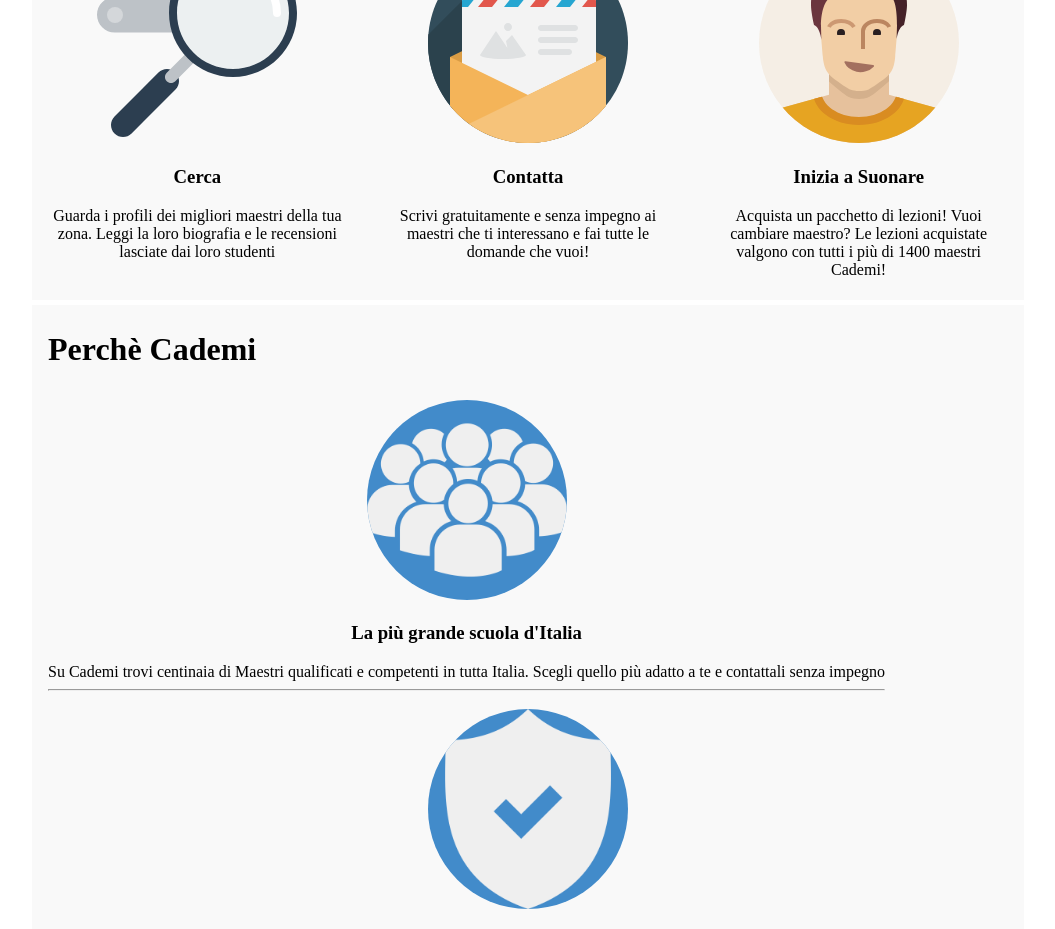
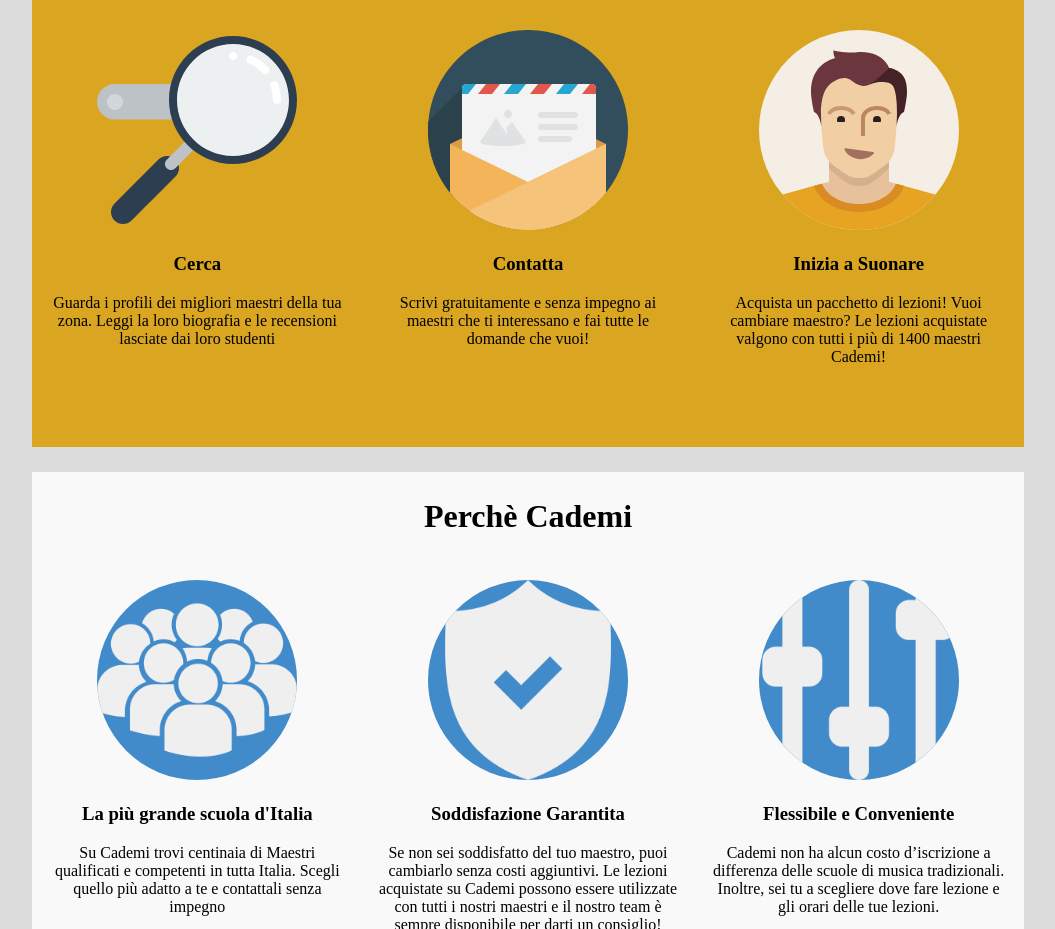
Before and after one commit to ducthang-vu/html-css-resp-wannabe-12bool, a plain HTML site: page index.html in a window 1280 px wide. Shown: the part 582-1511 px from the top of the page, without its empty margins (112-1167 px from the left). Drawn offline with Linux system fonts and the light colour scheme.

Commit message:
Completed

```diff
--- a/css/style.css
+++ b/css/style.css
@@ -40,11 +40,37 @@
 
 
 /* RESPONSIVE */
+@media all and (min-width: 1200px) {
+  body {
+    background: #DCDCDC;
+  }
+
+  hr {
+    display: none;
+  }
+
+  .container.grey:not(:last-child) {
+    background-color: #DAA520;
+  }
+
+  .row {
+    margin-left: auto;
+    margin-right: auto;
+    margin-bottom: 25px;
+  }
+
+  [class^="col-"] {
+    margin-bottom: 35px;
+  }
+}
+
+
 @media all and (min-width: 770px) and (max-width: 1199px) {
 
   body {
     background: lightblue;
   }
+
   .container {
     max-width: 900px;
   }
@@ -66,7 +92,7 @@
 @media all and (max-width: 769px) {
 
   body {
-    background: orange;
+    background: darkorange;
   }
 
   img {
@@ -90,11 +116,15 @@
 
   #lezioni p {
     padding-bottom: 10px;
-    border-bottom: 3px solid darkorange;
+    border-bottom: 3px solid orange;
   }
 
   #steps p:not(.last) {
     padding-bottom: 10px;
-    border-bottom: 3px solid black;
+    border-bottom: 3px solid darkorange;
+  }
+
+  hr {
+    color: darkorange;
   }
 }
--- a/index.html
+++ b/index.html
@@ -49,23 +49,24 @@
 
     <div id="why" class="container grey">
       <div class="row">
-        <h1 class="col-md-12">Perchè Cademi</h1>
-        <div class="col-md-12">
+        <h1 class="col-lg-12 col-md-12 col-xs-12">Perchè Cademi</h1>
+        <div class="col-lg-4 col-md-12 col-xs-12">
           <img src="img/icon/profile.png" alt="">
           <h3>La più grande scuola d'Italia</h3>
           Su Cademi trovi centinaia di Maestri qualificati e competenti in tutta Italia. Scegli quello più adatto a te e contattali senza impegno
           <hr>
         </div>
-        <div class="col-md-12">
+        <div class="col-lg-4 col-md-12 col-xs-12">
           <img src="img/icon/secure.png" alt="">
           <h3>Soddisfazione Garantita</h3>
           Se non sei soddisfatto del tuo maestro, puoi cambiarlo senza costi aggiuntivi. Le lezioni acquistate su Cademi possono essere utilizzate con tutti i nostri maestri e il nostro team è sempre disponibile per darti un consiglio!
           <hr>
         </div>
-        <div class="col-md-12">
+        <div class="col-lg-4 col-md-12 col-xs-12">
           <img src="img/icon/flex.png" alt="">
           <h3>Flessibile e Conveniente</h3>
           Cademi non ha alcun costo d’iscrizione a differenza delle scuole di musica tradizionali. Inoltre, sei tu a scegliere dove fare lezione e gli orari delle tue lezioni.
+          <hr>
         </div>
       </div>
     </div>
```
